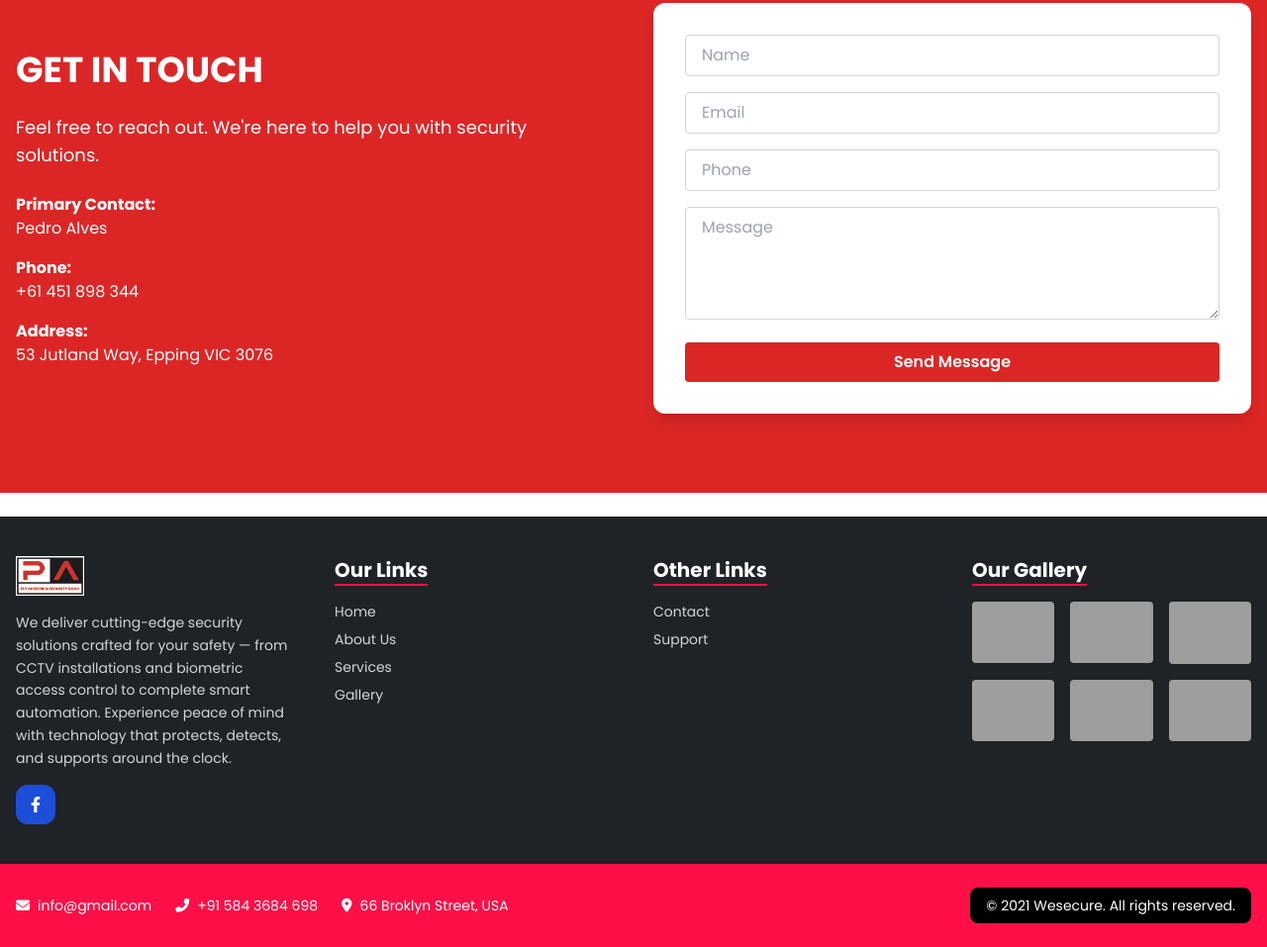
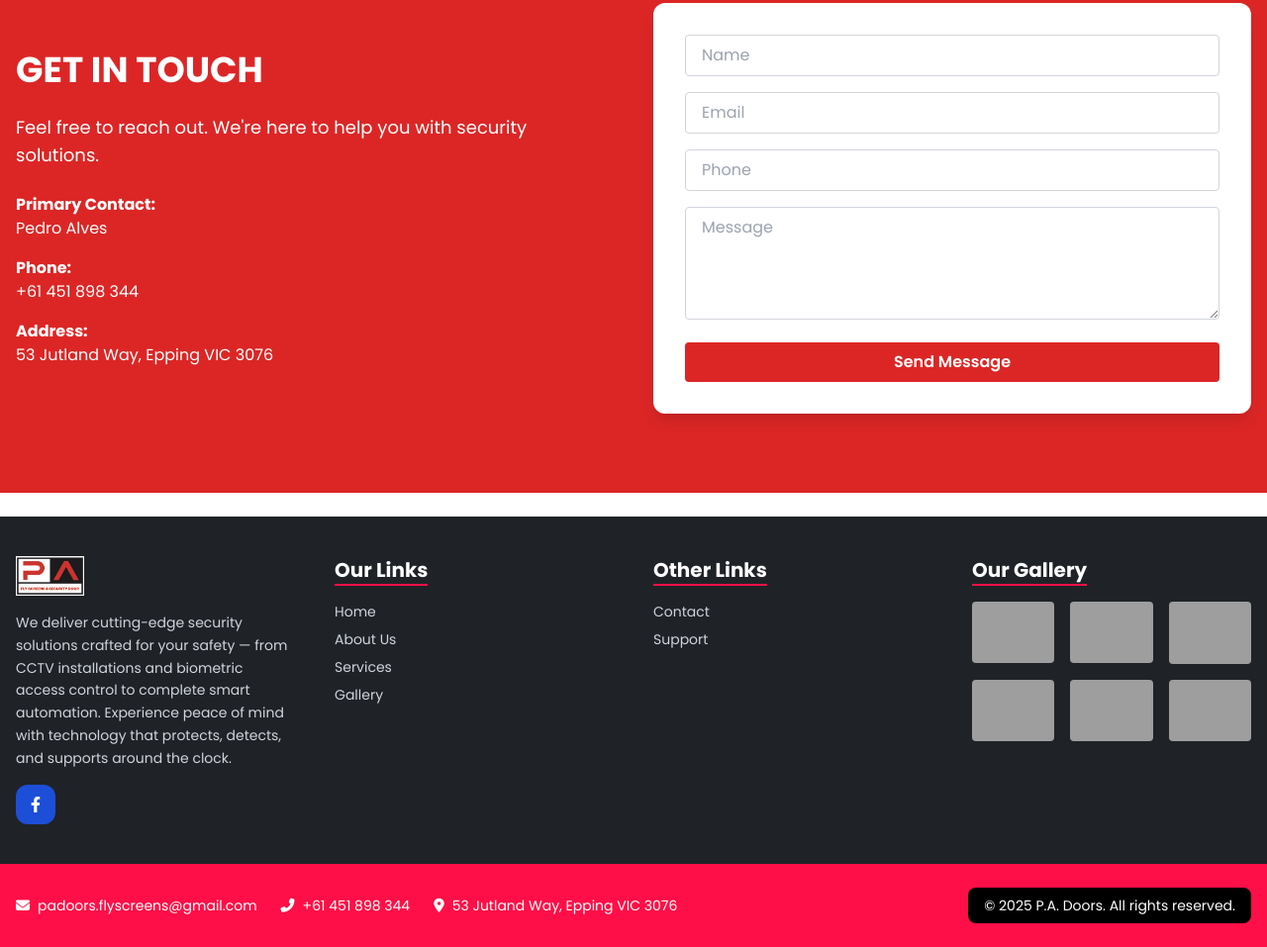
Before and after one commit to Ayush1169/evdt-project, a plain HTML site: page index.html in a window 1280 px wide. Shown: the part 4037-4994 px from the top of the page at 99% size. Drawn offline with nearby package versions, Linux system fonts and the light colour scheme; grey boxes are pictures that could not be loaded.

Commit message:
Initial commit

```diff
--- a/index.html
+++ b/index.html
@@ -866,30 +866,44 @@
   <!-- Bottom Section -->
   <div class="bg-[#FF0F47] text-white py-6">
   <div class="max-w-7xl mx-auto px-4 flex flex-col md:flex-row items-center justify-between">
+
     <!-- Contact Info -->
     <div class="flex items-center gap-6 flex-wrap text-sm">
+
+      <!-- Email -->
       <div class="flex items-center gap-2">
         <i class="fas fa-envelope text-white"></i>
-          <span>info@gmail.com</span>
+        <a href="mailto:padoors.flyscreens@gmail.com" class="hover:underline">
+          padoors.flyscreens@gmail.com
+        </a>
       </div>
+
+      <!-- Phone -->
       <div class="flex items-center gap-2">
         <i class="fas fa-phone-alt text-white"></i>
-          <span>+91 584 3684 698</span>
+        <a href="tel:+61451898344" class="hover:underline">
+          +61 451 898 344
+        </a>
       </div>
+
+      <!-- Address -->
       <div class="flex items-center gap-2">
         <i class="fas fa-map-marker-alt text-white"></i>
-          <span>66 Broklyn Street, USA</span>
+        <a href="https://www.google.com/maps/search/?api=1&query=53+Jutland+Way,+Epping+VIC+3076" target="_blank" class="hover:underline">
+          53 Jutland Way, Epping VIC 3076
+        </a>
       </div>
     </div>
 
     <!-- Copyright -->
     <div class="mt-4 md:mt-0 ml-auto">
       <p class="bg-black text-white px-4 py-2 rounded-lg text-sm w-max">
-          © 2021 Wesecure. All rights reserved.
+        © 2025 P.A. Doors. All rights reserved.
       </p>
     </div>
   </div>
 </div>
+
 
   <!-- Scroll to Top Button -->
   <button onclick="window.scrollTo({ top: 0, behavior: 'smooth' })" class="fixed bottom-6 right-6 bg-[#FF0F47] hover:bg-black text-white p-3 rounded-full shadow-lg transition">
```
Lines whose indentation alone changed are shown as unchanged.
